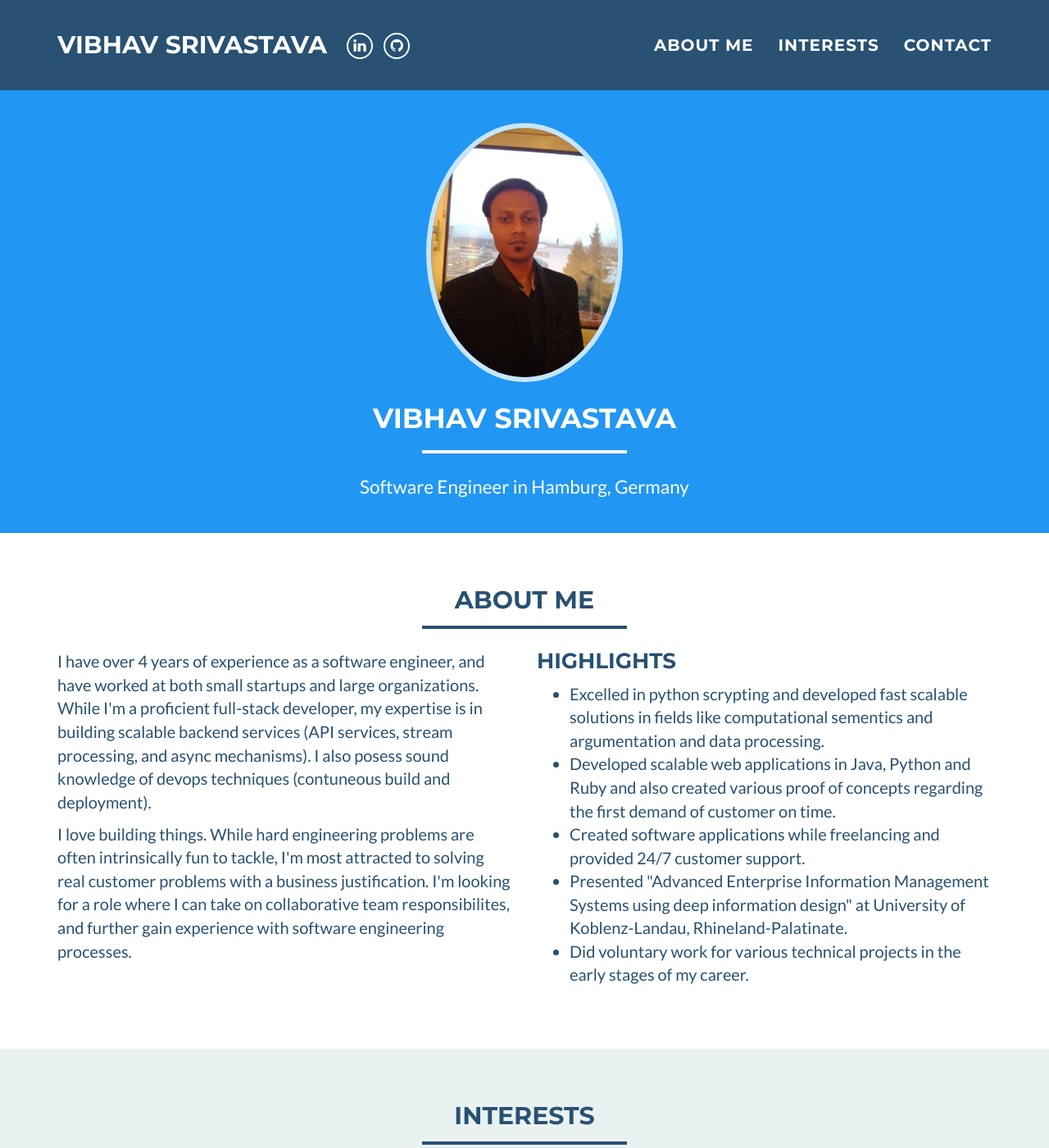
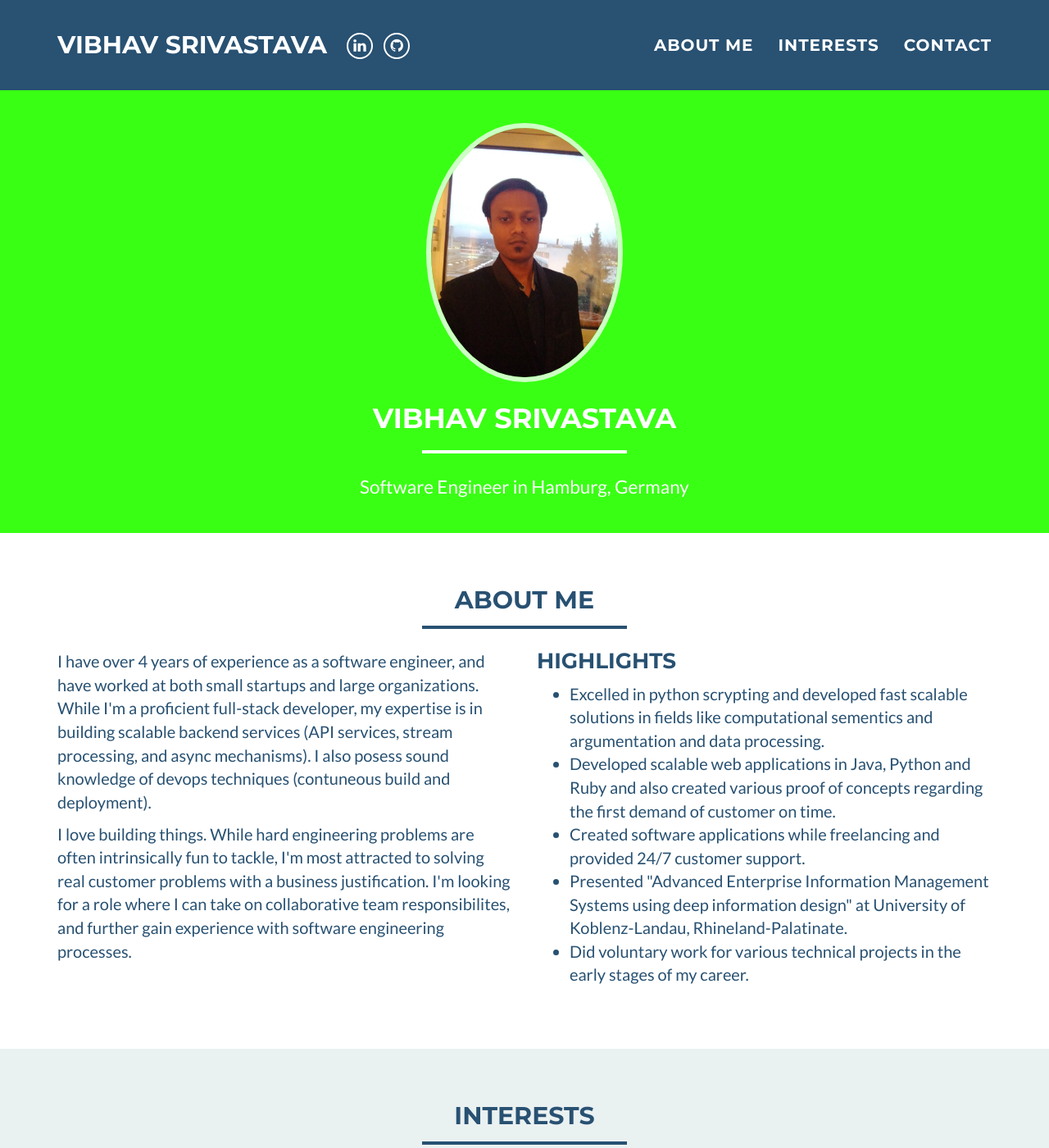
Before and after one commit to vibhav13/vibhav13.github.io, a Jekyll site: the page built from index.html, in a window 1280 px wide and 1400 px high. Shown: the whole window at 82% size. Built offline with Jekyll 4.4.1, drawn with Linux system fonts in a browser that asks for light colours.

Commit message:
Updating color

```diff
--- a/_config.yml
+++ b/_config.yml
@@ -22,8 +22,8 @@ bing_verify:
 
 # Color settings (hex-codes without the leading hash-tag)
 color:
-  primary: 2196F3
-  primary-rgb: "33, 150, 243"
+  primary: 39ff14
+  primary-rgb: "57, 255, 20"
   secondary: 285172
   secondary-dark: 29455b
   section-tout: eaf1f1
```
